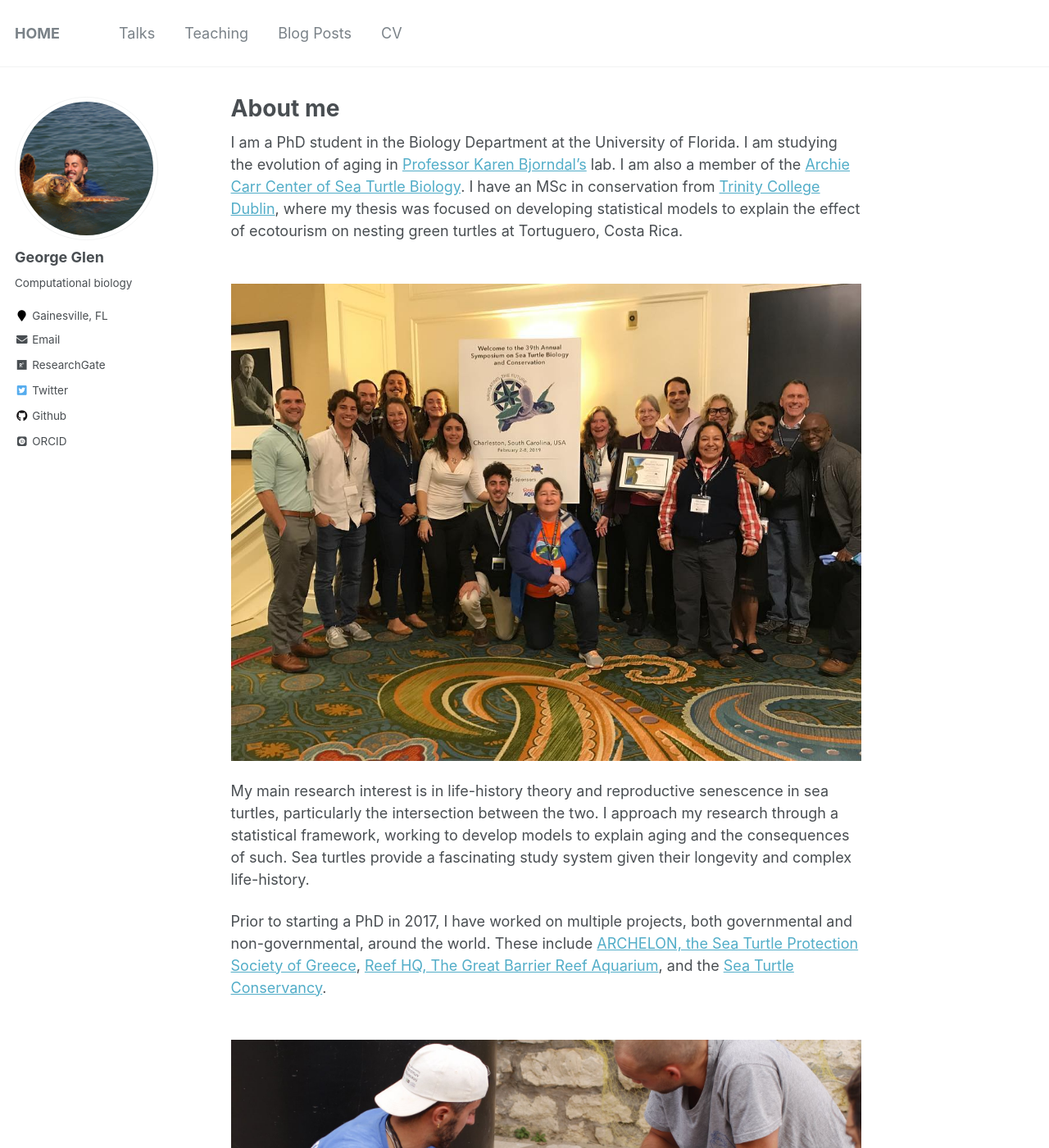
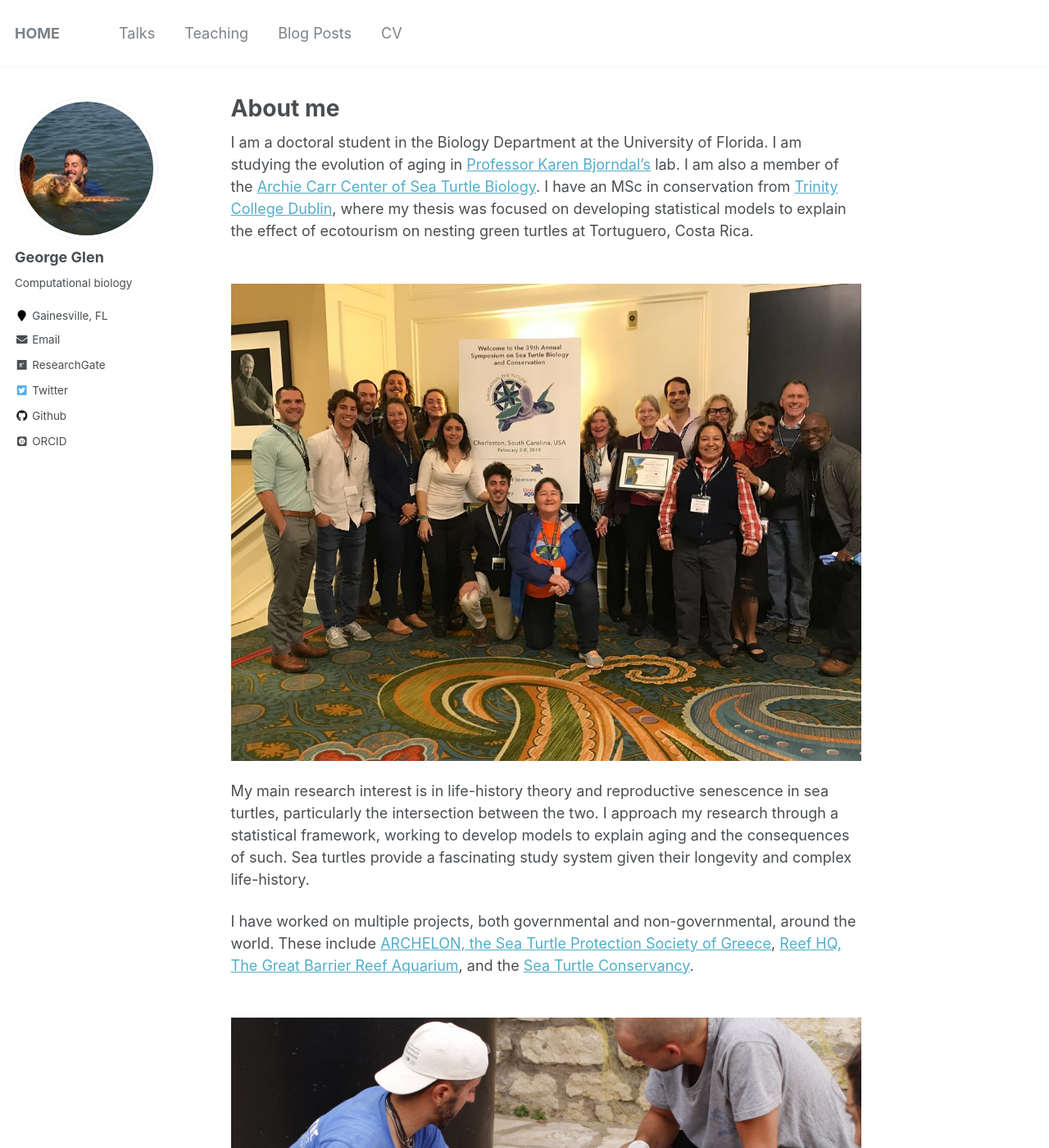
Before and after one commit to constantin-george/constantin-george.github.io, a Jekyll site: the page built from _pages/about.md, in a window 1280 px wide and 1400 px high. Shown: the whole window at 82% size. Built offline with Jekyll 4.4.1, drawn with Linux system fonts in a browser that asks for light colours; some web fonts are replaced.

Commit message:
Update about.md

```diff
--- a/_pages/about.md
+++ b/_pages/about.md
@@ -9,13 +9,13 @@
 ---
 
 
-I am a PhD student in the Biology Department at the University of Florida. I am studying the evolution of aging in [Professor Karen Bjorndal's](https://biology.ufl.edu/bjorndal/) lab. I am also a member of the [Archie Carr Center of Sea Turtle Biology](https://accstr.ufl.edu/). I have an MSc in conservation from [Trinity College Dublin](https://naturalscience.tcd.ie/postgraduate/msc-biodiversity/), where my thesis was focused on developing statistical models to explain the effect of ecotourism on nesting green turtles at Tortuguero, Costa Rica.
+I am a doctoral student in the Biology Department at the University of Florida. I am studying the evolution of aging in [Professor Karen Bjorndal's](https://biology.ufl.edu/bjorndal/) lab. I am also a member of the [Archie Carr Center of Sea Turtle Biology](https://accstr.ufl.edu/). I have an MSc in conservation from [Trinity College Dublin](https://naturalscience.tcd.ie/postgraduate/msc-biodiversity/), where my thesis was focused on developing statistical models to explain the effect of ecotourism on nesting green turtles at Tortuguero, Costa Rica.
 
 <br/><img src='/images/ISTS_charleston.png'>
 
 My main research interest is in life-history theory and reproductive senescence in sea turtles, particularly the intersection between the two. I approach my research through a statistical framework, working to develop models to explain aging and the consequences of such. Sea turtles provide a fascinating study system given their longevity and complex life-history.
 
-Prior to starting a PhD in 2017, I have worked on multiple projects, both governmental and non-governmental, around the world. These include [ARCHELON, the Sea Turtle Protection Society of Greece](https://www.archelon.gr/index_eng.php), [Reef HQ, The Great Barrier Reef Aquarium](https://www.reefhq.com.au), and the [Sea Turtle Conservancy](https://conserveturtles.org).
+I have worked on multiple projects, both governmental and non-governmental, around the world. These include [ARCHELON, the Sea Turtle Protection Society of Greece](https://www.archelon.gr/index_eng.php), [Reef HQ, The Great Barrier Reef Aquarium](https://www.reefhq.com.au), and the [Sea Turtle Conservancy](https://conserveturtles.org).
 
 
 <br/><img src='/images/sea_turtle_greece1.png'>
```
